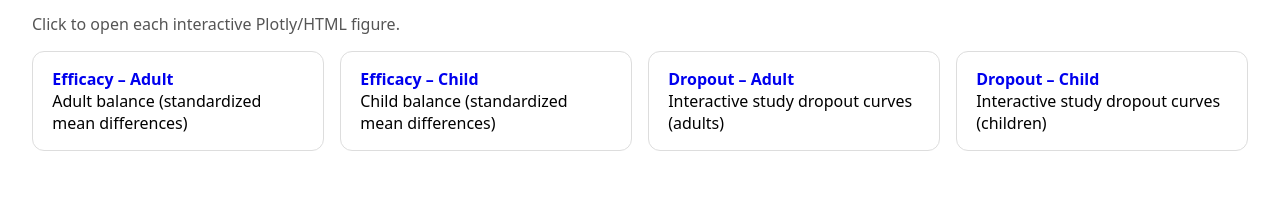
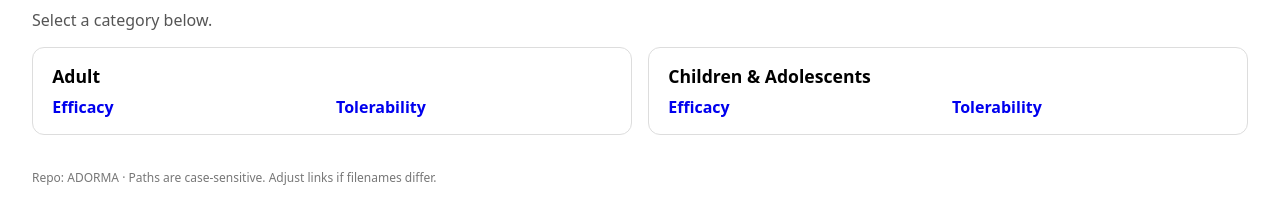
Before and after one commit to mikailnourredine/ADORMA, a plain HTML site: page index.html in a window 1280 px wide. Shown: the part 78-302 px from the top of the page. Drawn offline with Linux system fonts and the light colour scheme.

Commit message:
Update index.html

```diff
--- a/index.html
+++ b/index.html
@@ -5,39 +5,45 @@
   <meta name="viewport" content="width=device-width, initial-scale=1">
   <title>ADORMA – Interactive Figures</title>
   <style>
+    :root { --border:#ddd; --muted:#555; }
     body { font-family: system-ui, -apple-system, Segoe UI, Roboto, sans-serif; margin: 2rem; }
-    h1 { margin-bottom: 0.5rem; }
-    p  { color: #555; }
-    ul { list-style: none; padding: 0; margin-top: 1rem; }
-    li { margin: 0.6rem 0; }
-    a  { text-decoration: none; }
-    .card { border: 1px solid #ddd; border-radius: 12px; padding: 1rem 1.2rem; }
-    .card a { font-weight: 600; }
-    .grid { display: grid; grid-template-columns: repeat(auto-fit, minmax(260px, 1fr)); gap: 1rem; }
+    h1 { margin-bottom: 0.75rem; }
+    p  { color: var(--muted); margin-top: 0; }
+    .grid { display: grid; grid-template-columns: repeat(auto-fit, minmax(280px, 1fr)); gap: 1rem; margin-top: 1rem; }
+    .card { border: 1px solid var(--border); border-radius: 12px; padding: 1rem 1.2rem; }
+    .card h2 { margin: 0 0 0.5rem 0; font-size: 1.1rem; }
+    .links { display: grid; grid-template-columns: 1fr 1fr; gap: 0.5rem; margin-top: 0.5rem; }
+    a  { text-decoration: none; font-weight: 600; }
+    .note { margin-top: 2rem; color: #777; font-size: 0.9rem; }
+    @media (max-width: 480px) { .links { grid-template-columns: 1fr; } }
   </style>
 </head>
 <body>
   <h1>ADORMA – Interactive Figures</h1>
-  <p>Click to open each interactive Plotly/HTML figure.</p>
+  <p>Select a category below.</p>
 
   <div class="grid">
+    <!-- Adult -->
     <div class="card">
-      <a href="./smd_adult_fixed.html">Efficacy – Adult</a>
-      <div>Adult balance (standardized mean differences)</div>
+      <h2>Adult</h2>
+      <div class="links">
+        <a href="./smd_adult_fixed.html">Efficacy</a>
+        <a href="./adult_dropout.html">Tolerability</a>
+      </div>
     </div>
+
+    <!-- Children & Adolescents -->
     <div class="card">
-      <a href="./smd_child_fixed.html">Efficacy – Child</a>
-      <div>Child balance (standardized mean differences)</div>
-    </div>
-    <div class="card">
-      <a href="./adult_dropout.html">Dropout – Adult</a>
-      <div>Interactive study dropout curves (adults)</div>
-    </div>
-    <div class="card">
-      <a href="./child_dropout.html">Dropout – Child</a>
-      <div>Interactive study dropout curves (children)</div>
+      <h2>Children &amp; Adolescents</h2>
+      <div class="links">
+        <a href="./smd_child_fixed.html">Efficacy</a>
+        <a href="./child_dropout.html">Tolerability</a>
+      </div>
     </div>
   </div>
 
+  <div class="note">
+    <small>Repo: ADORMA · Paths are case-sensitive. Adjust links if filenames differ.</small>
+  </div>
 </body>
 </html>
```
